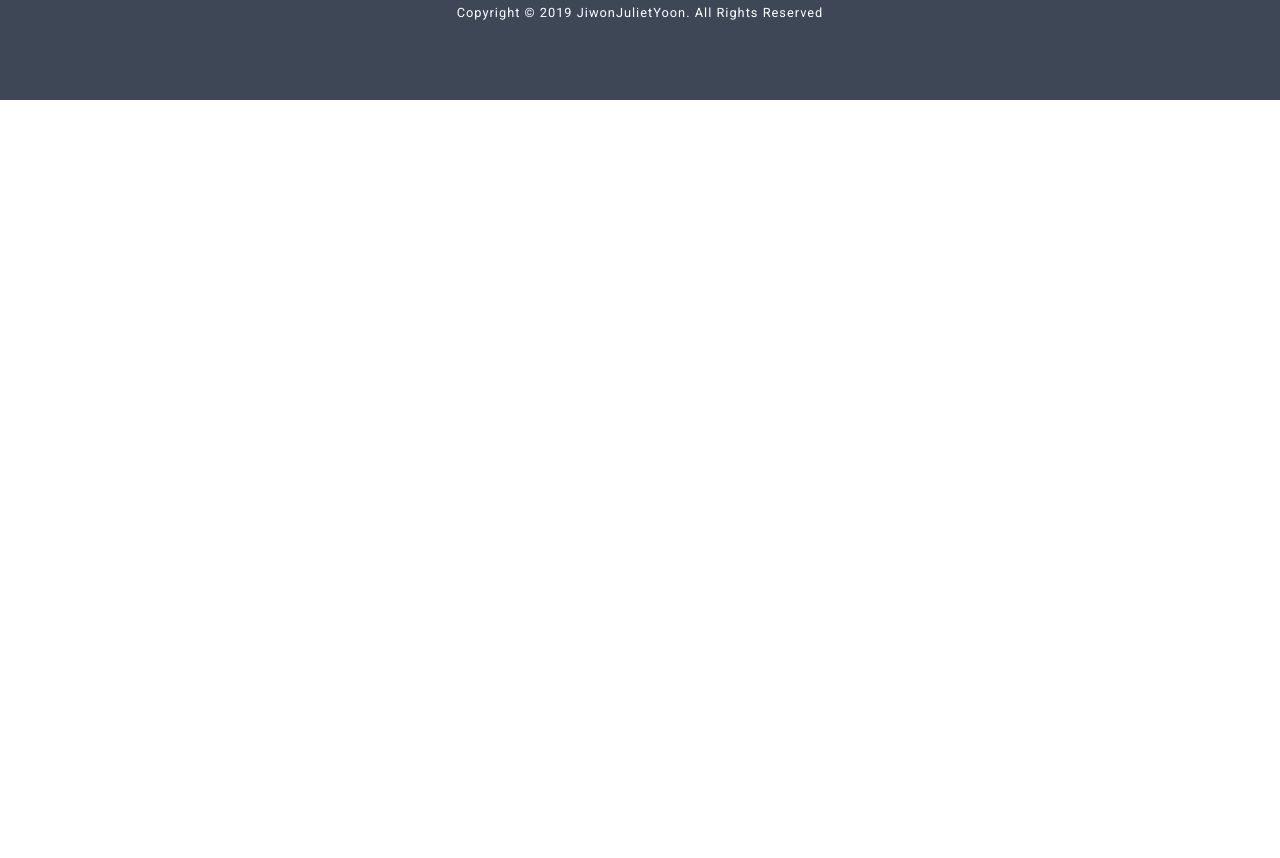
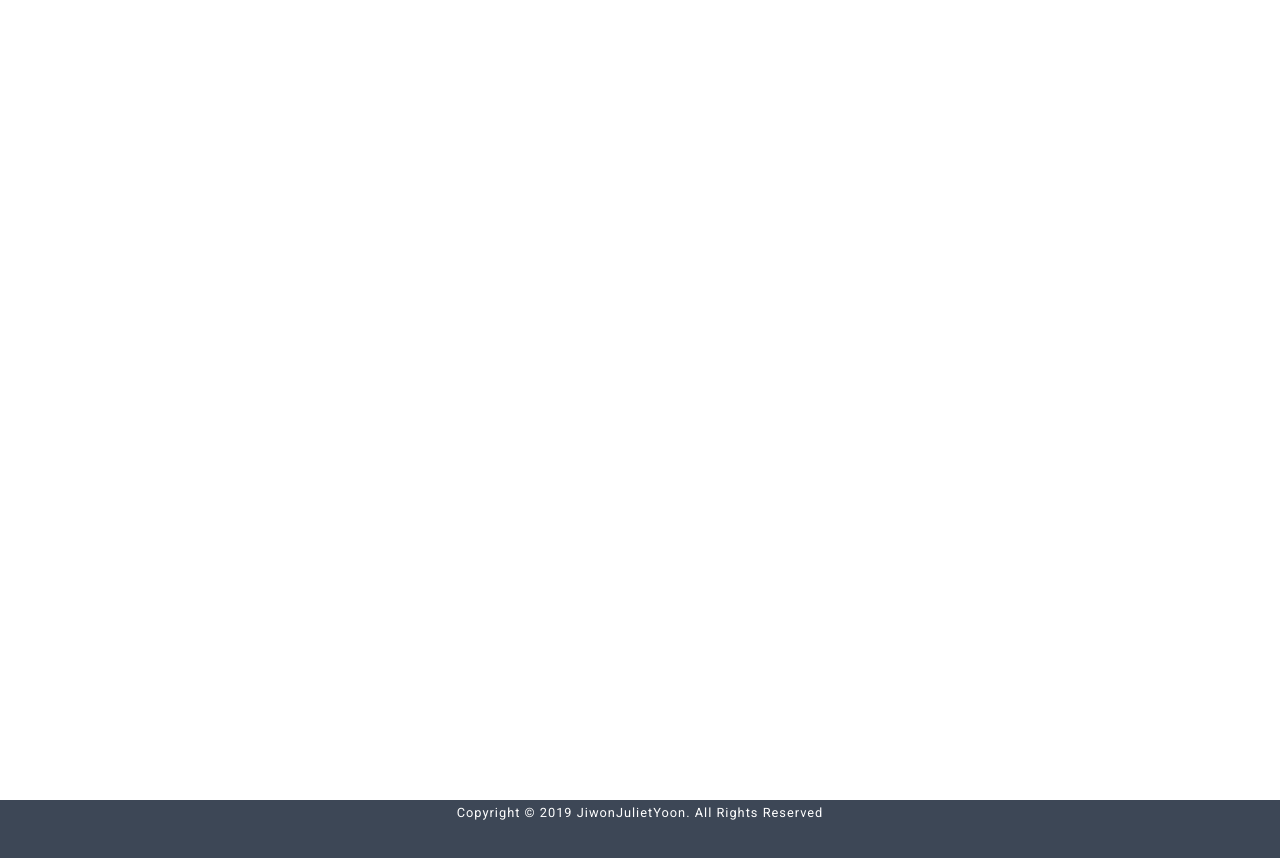
Before and after one commit to jiwonjulietyoon/around-the-world, a Vue app: page / in a window 1280 px wide. Shown: the top 858 px of the page. Before the commit the page ends 800 px from the top, so only its background shows below. Built offline with nearby package versions, Linux system fonts and the light colour scheme.

Commit message:
[ADD] Add Header

```diff
--- /dev/null
+++ b/src/components/Header.vue
@@ -0,0 +1,21 @@
+<template>
+  <header>
+
+  </header>
+</template>
+
+
+<script>
+export default {
+  name: "Header"
+}
+</script>
+
+
+<style lang="scss" scoped>
+@import "@/css/style.scss";
+header {
+  height: 100vh;
+}
+
+</style>
--- a/src/router.js
+++ b/src/router.js
@@ -13,13 +13,14 @@ export default new Router({
       name: 'home',
       component: Home
     },
-    {
-      path: '/about',
-      name: 'about',
-      // route level code-splitting
-      // this generates a separate chunk (about.[hash].js) for this route
-      // which is lazy-loaded when the route is visited.
-      component: () => import(/* webpackChunkName: "about" */ './views/About.vue')
-    }
+
+    // {
+    //   path: '/about',
+    //   name: 'about',
+    //   // route level code-splitting
+    //   // this generates a separate chunk (about.[hash].js) for this route
+    //   // which is lazy-loaded when the route is visited.
+    //   component: () => import(/* webpackChunkName: "about" */ './views/About.vue')
+    // }
   ]
 })
--- a/src/views/Home.vue
+++ b/src/views/Home.vue
@@ -1,14 +1,15 @@
 <template>
   <div id="wrap">
+    <Header />
   </div>
 </template>
 
 <script>
-
+import Header from "@/components/Header";
 
 export default {
   components: {
-
+    Header,
   },
 };
 </script>
```
